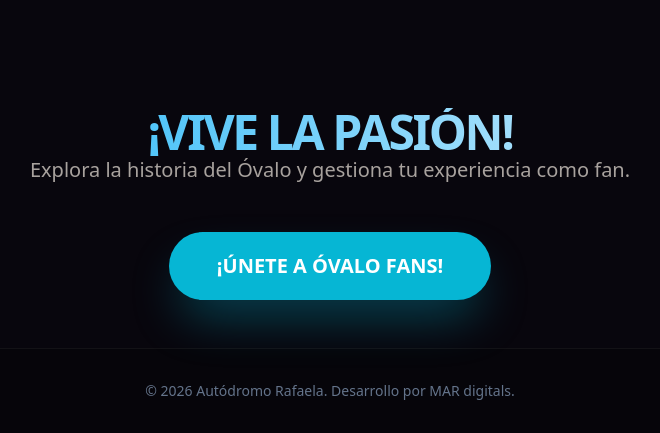
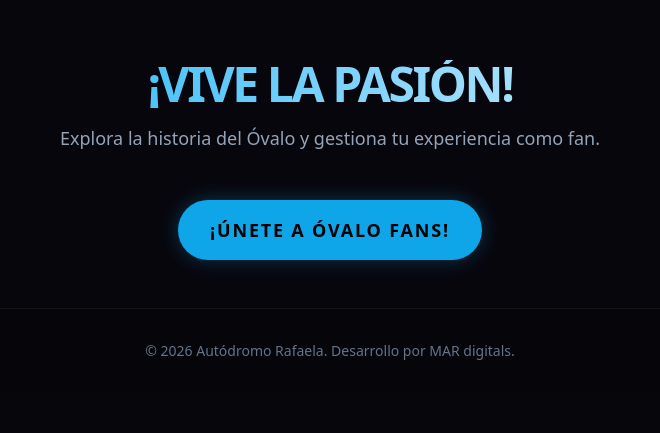
Before and after one commit to mardigitals/front-ovalo-fans, a React (Vite) app: page / in a window 1280 px wide. Shown: the part 857-1290 px from the top of the page, without its empty margins (310-970 px from the left). After the commit the page ends 1250 px from the top, so only its background shows below. Built offline with nearby package versions, Linux system fonts and the light colour scheme.

Commit message:
feat: adaptamos titulos con clases estandarizadas del index.css

```diff
--- a/src/pages/HomePage.tsx
+++ b/src/pages/HomePage.tsx
@@ -1,14 +1,54 @@
+// import React, { Suspense } from 'react';
+// import { Link } from 'react-router-dom';
+// import Spline from '@splinetool/react-spline';
+
+// const HomePage = () => (
+//   <div className="flex flex-col items-center justify-center py-12 px-4">
+//     <div className="relative w-full h-screen bg-[#08060d] overflow-hidden">
+//       <div className="absolute inset-0 w-full h-full z-0">
+//         <Suspense fallback={
+//           <div className="flex items-center justify-center h-full bg-[#08060d]">
+//             <p className="text-cyan-400 animate-pulse font-bold tracking-widest uppercase">
+//               Iniciando motores 3D...
+//             </p>
+//           </div>
+//         }>
+//           <Spline
+//             scene="https://prod.spline.design/BQ9SzIhf3TTzf7yv/scene.splinecode"
+//             className="w-full h-full"
+//           />
+//         </Suspense>
+//       </div>
+//     </div>
+//     <div className="text-center max-w-3xl mb-12 mt-10">
+//       <h2 className="text-3xl md:text-5xl font-black text-transparent bg-clip-text bg-gradient-to-r from-sky-400 to-sky-200 tracking-tighter uppercase">
+//         ¡VIVE LA PASIÓN!
+//       </h2>
+//       <p className="text-stone-400 text-lg md:text-xl">
+//         Explora la historia del Óvalo y gestiona tu experiencia como fan.
+//       </p>
+//     </div>
+//     <Link to="/login" className="relative z-10 bg-cyan-500 text-white px-12 py-5 rounded-full text-xl font-black hover:scale-105 hover:shadow-cyan-400/60 transition-transform shadow-2xl shadow-cyan-500/40 uppercase">
+//       ¡Únete a ÓVALO FANS!
+//     </Link>
+//   </div>
+// );
+
+// export default HomePage;
 import React, { Suspense } from 'react';
 import { Link } from 'react-router-dom';
 import Spline from '@splinetool/react-spline';
 
 const HomePage = () => (
-  <div className="flex flex-col items-center justify-center py-12 px-4">
-    <div className="relative w-full h-screen bg-[#08060d] overflow-hidden">
+  // Quitamos el bg fijo para que respete el Modo Claro/Oscuro del body
+  <div className="flex flex-col items-center justify-center min-h-screen">
+
+    <div className="relative w-full h-screen overflow-hidden">
       <div className="absolute inset-0 w-full h-full z-0">
         <Suspense fallback={
-          <div className="flex items-center justify-center h-full bg-[#08060d]">
-            <p className="text-cyan-400 animate-pulse font-bold tracking-widest uppercase">
+          <div className="flex items-center justify-center h-full">
+            {/* Cambiamos a sky-500 para mantener la identidad */}
+            <p className="text-sky-500 animate-pulse font-bold tracking-widest uppercase">
               Iniciando motores 3D...
             </p>
           </div>
@@ -20,17 +60,27 @@ const HomePage = () => (
         </Suspense>
       </div>
     </div>
-    <div className="text-center max-w-3xl mb-12 mt-10">
-      <h2 className="text-3xl md:text-5xl font-black text-transparent bg-clip-text bg-gradient-to-r from-sky-400 to-sky-200 tracking-tighter uppercase">
+
+    <div className="text-center max-w-3xl mb-12 mt-10 px-4">
+      {/* ¡Magia pura! Solo usamos title-fan */}
+      <h2 className="title-fan mb-4">
         ¡VIVE LA PASIÓN!
       </h2>
-      <p className="text-stone-400 text-lg md:text-xl">
+
+      {/* text-fan se encarga del tamaño y el color según el modo */}
+      <p className="text-fan">
         Explora la historia del Óvalo y gestiona tu experiencia como fan.
       </p>
     </div>
-    <Link to="/login" className="relative z-10 bg-cyan-500 text-white px-12 py-5 rounded-full text-xl font-black hover:scale-105 hover:shadow-cyan-400/60 transition-transform shadow-2xl shadow-cyan-500/40 uppercase">
+
+    {/* Usamos el mismo estilo de botón premium que en el Login, pero redondeado completo (rounded-full) */}
+    <Link
+      to="/login"
+      className="mb-12 relative z-10 py-4 px-8 font-black rounded-full text-black bg-sky-500 hover:bg-sky-400 shadow-[0_0_20px_rgba(14,165,233,0.3)] hover:shadow-[0_0_30px_rgba(14,165,233,0.6)] hover:scale-105 transition-all uppercase tracking-widest text-lg"
+    >
       ¡Únete a ÓVALO FANS!
     </Link>
+
   </div>
 );
 
```
